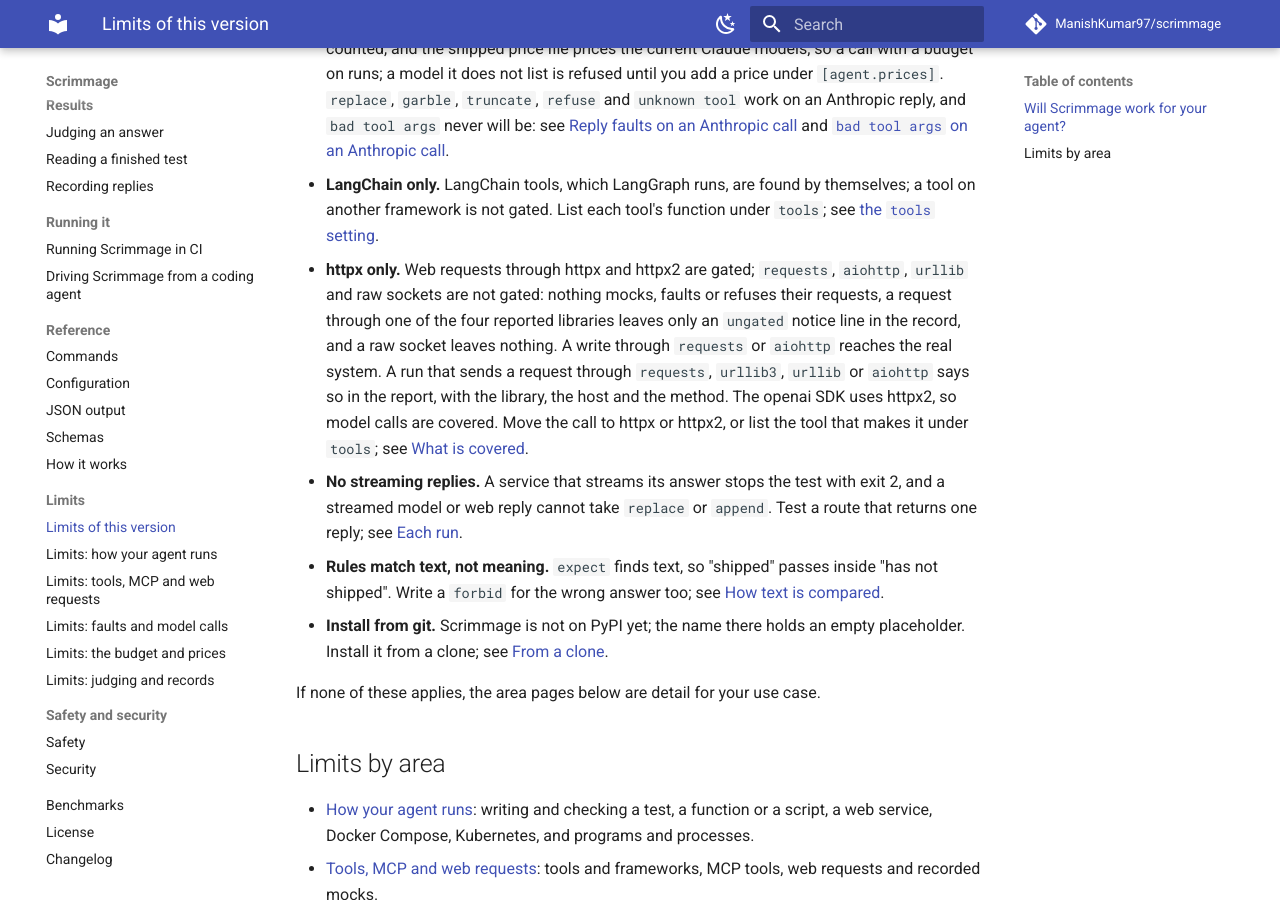
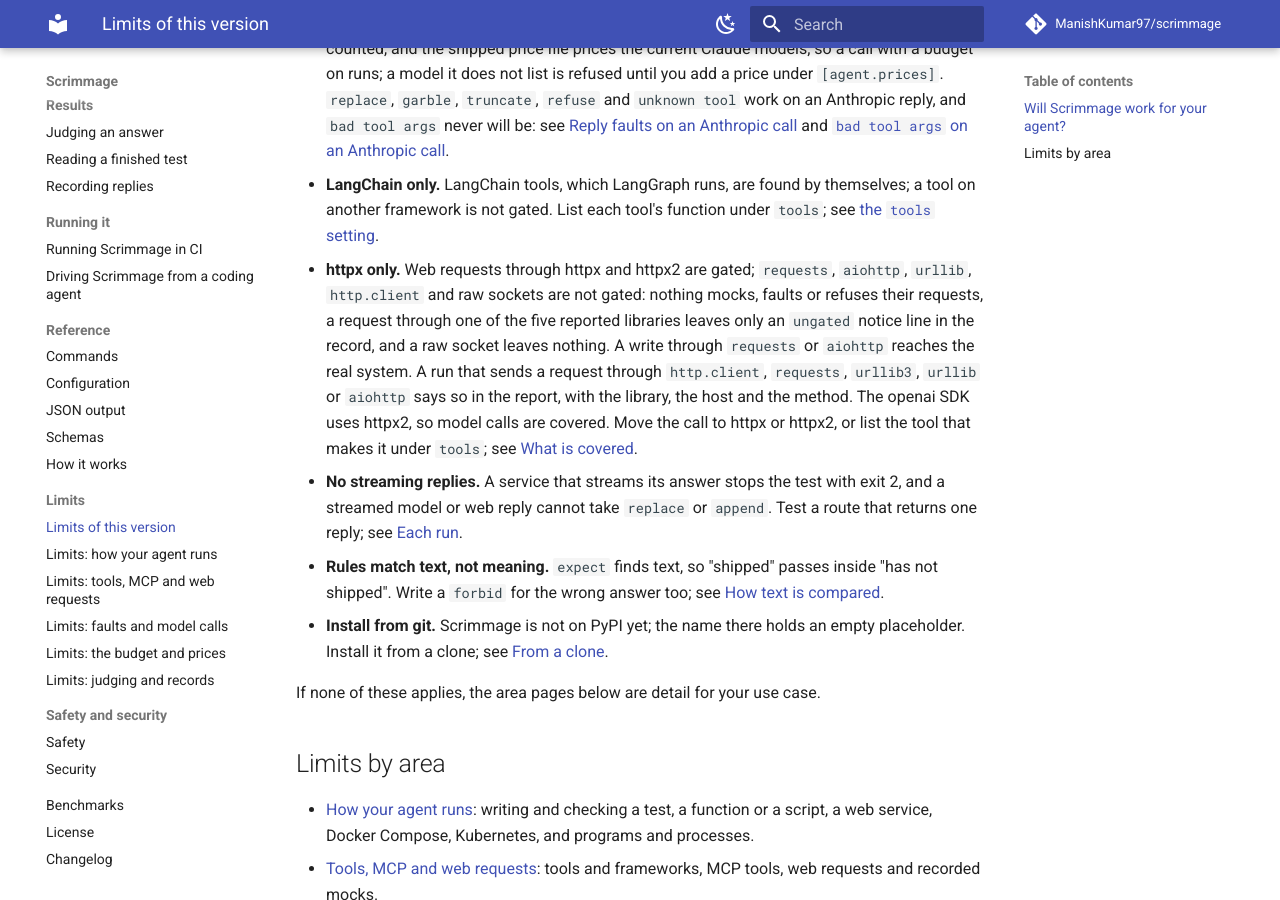
Before and after one commit to ManishKumar97/scrimmage, an MkDocs documentation site: the page built from docs/limits.md, in a window 1280 px wide and 900 px high, scrolled down 390 px. Built offline with MkDocs 1.6.1 and Material for MkDocs 9.7.7, drawn with Linux system fonts in a browser that asks for light colours; comment, search, counter and statistics services are not loaded.

Commit message:
docs(limits): name http.client among the five reported clients

```diff
--- a/docs/limits.md
+++ b/docs/limits.md
@@ -12,9 +12,9 @@ Every other limit is on one of the pages listed below, by area.
   `replace`, `garble`, `truncate`, `refuse` and `unknown tool` work on an Anthropic reply, and `bad tool args` never will be: see [Reply faults on an Anthropic call](model-faults.md#reply-faults-on-an-anthropic-call) and [`bad tool args` on an Anthropic call](model-faults.md#bad-tool-args-on-an-anthropic-call).
 - **LangChain only.** LangChain tools, which LangGraph runs, are found by themselves; a tool on another framework is not gated.
   List each tool's function under `tools`; see [the `tools` setting](configuration.md#agent).
-- **httpx only.** Web requests through httpx and httpx2 are gated; `requests`, `aiohttp`, `urllib` and raw sockets are not gated: nothing mocks, faults or refuses their requests, a request through one of the four reported libraries leaves only an `ungated` notice line in the record, and a raw socket leaves nothing.
+- **httpx only.** Web requests through httpx and httpx2 are gated; `requests`, `aiohttp`, `urllib`, `http.client` and raw sockets are not gated: nothing mocks, faults or refuses their requests, a request through one of the five reported libraries leaves only an `ungated` notice line in the record, and a raw socket leaves nothing.
   A write through `requests` or `aiohttp` reaches the real system.
-  A run that sends a request through `requests`, `urllib3`, `urllib` or `aiohttp` says so in the report, with the library, the host and the method.
+  A run that sends a request through `http.client`, `requests`, `urllib3`, `urllib` or `aiohttp` says so in the report, with the library, the host and the method.
   The openai SDK uses httpx2, so model calls are covered.
   Move the call to httpx or httpx2, or list the tool that makes it under `tools`; see [What is covered](web-requests.md#what-is-covered).
 - **No streaming replies.** A service that streams its answer stops the test with exit 2, and a streamed model or web reply cannot take `replace` or `append`.
```
Also changed, not shown: docs/limits/calls.md (+2 -2 lines).
